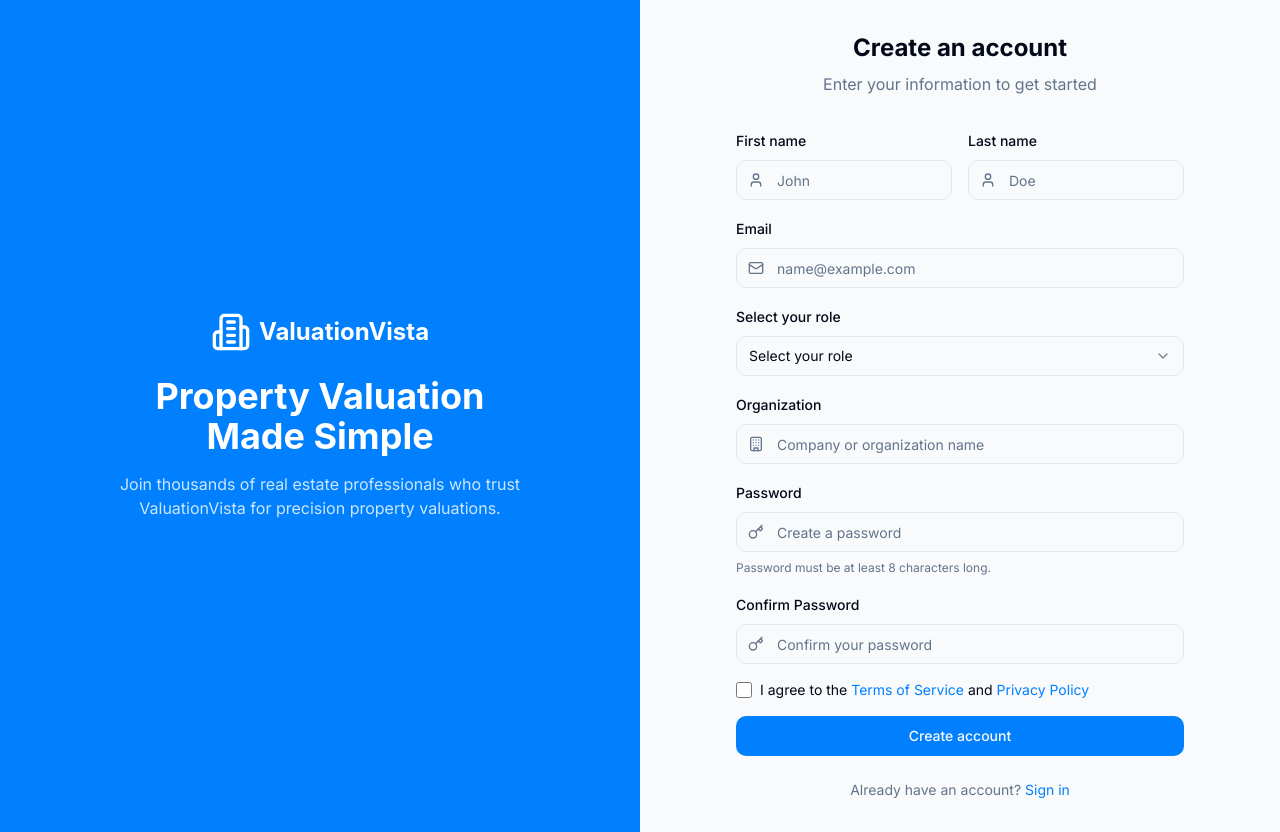
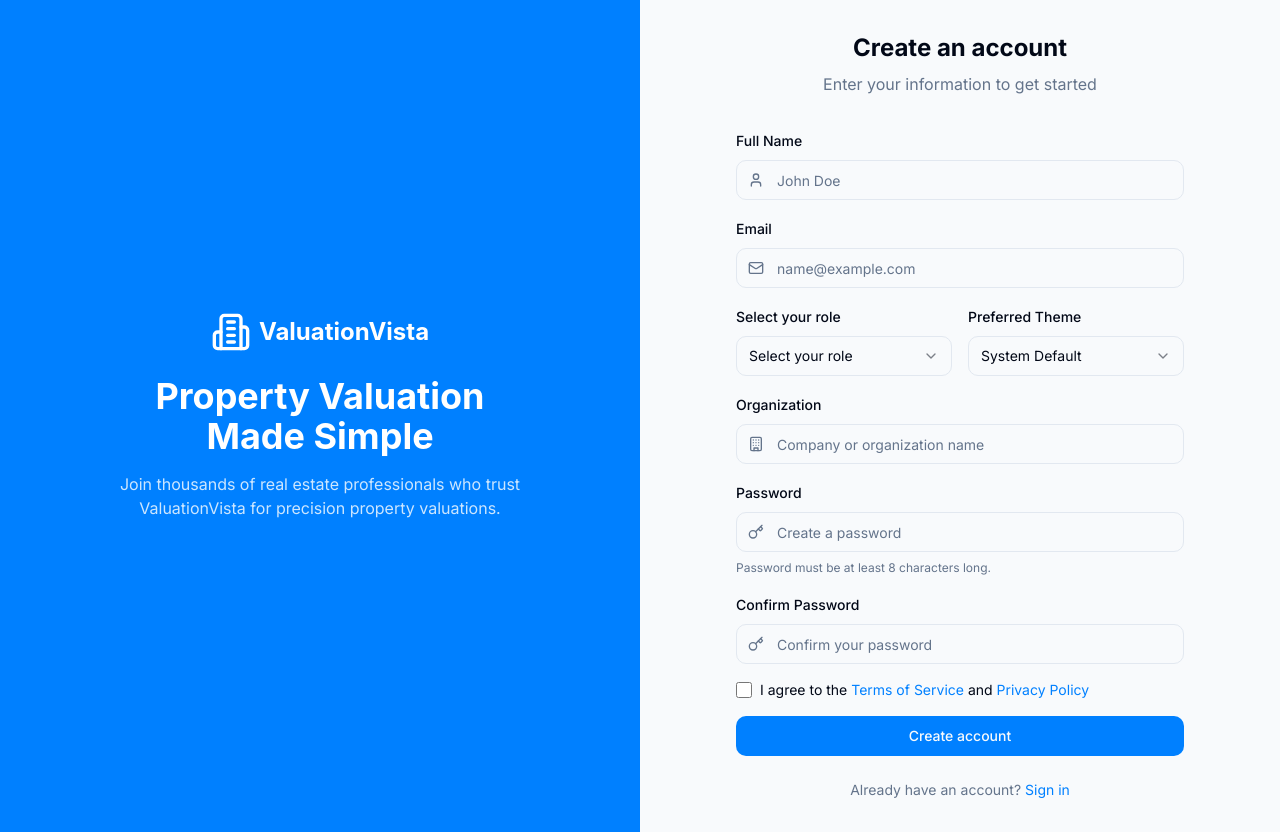
Before and after one commit to devisopen/valuation-vista-landing, a React (Vite) app: page /register in a window 1280 px wide. Built offline with nearby package versions, Linux system fonts and the light colour scheme.

Commit message:
Refactor register form and add toaster
- Replaced first and last name fields with a single full name field in the registration form.
- Implemented toaster notifications for form submissions and system messages.

```diff
--- a/src/pages/Index.tsx
+++ b/src/pages/Index.tsx
@@ -6,8 +6,11 @@ import Hero from '@/components/Hero';
 import Features from '@/components/Features';
 import Testimonials from '@/components/Testimonials';
 import Footer from '@/components/Footer';
+import { useToast } from "@/hooks/use-toast";
 
 const Index = () => {
+  const { toast } = useToast();
+
   useEffect(() => {
     // Smooth scroll behavior for anchor links
     document.querySelectorAll('a[href^="#"]').forEach(anchor => {
@@ -22,6 +25,20 @@ const Index = () => {
       });
     });
   }, []);
+
+  const handleRequestMembership = () => {
+    toast({
+      title: "Request Membership",
+      description: "Redirecting you to our registration page."
+    });
+  };
+
+  const handleLogin = () => {
+    toast({
+      title: "Login",
+      description: "Redirecting you to our login page."
+    });
+  };
 
   return (
     <div className="min-h-screen bg-background smooth-scroll">
@@ -51,7 +68,7 @@ const Index = () => {
                 whileHover={{ scale: 1.05 }}
                 whileTap={{ scale: 0.95 }}
               >
-                <Link to="/register">
+                <Link to="/register" onClick={handleRequestMembership}>
                   <button className="bg-primary hover:bg-primary/90 text-white font-medium rounded-lg px-6 py-3 transition-colors w-full">
                     Request Membership
                   </button>
@@ -61,7 +78,7 @@ const Index = () => {
                 whileHover={{ scale: 1.05 }}
                 whileTap={{ scale: 0.95 }}
               >
-                <Link to="/login">
+                <Link to="/login" onClick={handleLogin}>
                   <button className="bg-white text-foreground font-medium rounded-lg px-6 py-3 border border-gray-200 hover:bg-gray-50 transition-colors w-full">
                     Log In
                   </button>
--- a/src/pages/auth/Register.tsx
+++ b/src/pages/auth/Register.tsx
@@ -5,7 +5,7 @@ import { motion } from 'framer-motion';
 import { useForm } from 'react-hook-form';
 import { z } from 'zod';
 import { zodResolver } from '@hookform/resolvers/zod';
-import { Building, Mail, User, Key, Info } from 'lucide-react';
+import { Building, Mail, User, Key } from 'lucide-react';
 import { Form, FormControl, FormField, FormItem, FormLabel, FormMessage } from '@/components/ui/form';
 import { Input } from '@/components/ui/input';
 import { Button } from '@/components/ui/button';
@@ -13,8 +13,7 @@ import { Select, SelectContent, SelectItem, SelectTrigger, SelectValue } from '@
 import { useToast } from "@/hooks/use-toast";
 
 const registerSchema = z.object({
-  firstName: z.string().min(2, { message: "First name must be at least 2 characters." }),
-  lastName: z.string().min(2, { message: "Last name must be at least 2 characters." }),
+  fullName: z.string().min(2, { message: "Full name must be at least 2 characters." }),
   email: z.string().email({ message: "Please enter a valid email address." }),
   role: z.enum(["bank", "valuer"], {
     required_error: "Please select a role.",
@@ -24,6 +23,9 @@ const registerSchema = z.object({
   confirmPassword: z.string(),
   acceptTerms: z.boolean().refine(val => val === true, {
     message: "You must accept the terms and conditions.",
+  }),
+  theme: z.enum(["light", "dark", "system"], {
+    required_error: "Please select a theme.",
   }),
 }).refine((data) => data.password === data.confirmPassword, {
   message: "Passwords do not match",
@@ -38,14 +40,14 @@ const Register = () => {
   const form = useForm<RegisterFormValues>({
     resolver: zodResolver(registerSchema),
     defaultValues: {
-      firstName: "",
-      lastName: "",
+      fullName: "",
       email: "",
       role: undefined,
       organization: "",
       password: "",
       confirmPassword: "",
       acceptTerms: false,
+      theme: "system",
     },
   });
 
@@ -53,7 +55,7 @@ const Register = () => {
     console.log(data);
     toast({
       title: "Registration submitted",
-      description: "Your membership request has been received. We'll review it shortly.",
+      description: `Your membership request has been received, ${data.fullName}. We'll review it shortly.`,
     });
   };
 
@@ -71,41 +73,22 @@ const Register = () => {
 
       <Form {...form}>
         <form onSubmit={form.handleSubmit(onSubmit)} className="space-y-4">
-          <div className="grid grid-cols-1 md:grid-cols-2 gap-4">
           <FormField
             control={form.control}
-              name="firstName"
+            name="fullName"
             render={({ field }) => (
               <FormItem>
-                  <FormLabel>First name</FormLabel>
+                <FormLabel>Full Name</FormLabel>
                 <FormControl>
                   <div className="relative">
                     <User className="absolute left-3 top-1/2 -translate-y-1/2 h-4 w-4 text-muted-foreground" />
-                      <Input className="pl-10" placeholder="John" {...field} />
+                    <Input className="pl-10" placeholder="John Doe" {...field} />
                   </div>
                 </FormControl>
                 <FormMessage />
               </FormItem>
             )}
           />
-
-            <FormField
-              control={form.control}
-              name="lastName"
-              render={({ field }) => (
-                <FormItem>
-                  <FormLabel>Last name</FormLabel>
-                  <FormControl>
-                    <div className="relative">
-                      <User className="absolute left-3 top-1/2 -translate-y-1/2 h-4 w-4 text-muted-foreground" />
-                      <Input className="pl-10" placeholder="Doe" {...field} />
-                    </div>
-                  </FormControl>
-                  <FormMessage />
-                </FormItem>
-              )}
-            />
-          </div>
 
           <FormField
             control={form.control}
@@ -124,6 +107,7 @@ const Register = () => {
             )}
           />
 
+          <div className="grid grid-cols-1 md:grid-cols-2 gap-4">
             <FormField
               control={form.control}
               name="role"
@@ -145,6 +129,30 @@ const Register = () => {
                 </FormItem>
               )}
             />
+
+            <FormField
+              control={form.control}
+              name="theme"
+              render={({ field }) => (
+                <FormItem>
+                  <FormLabel>Preferred Theme</FormLabel>
+                  <Select onValueChange={field.onChange} defaultValue={field.value}>
+                    <FormControl>
+                      <SelectTrigger className="w-full">
+                        <SelectValue placeholder="Select theme preference" />
+                      </SelectTrigger>
+                    </FormControl>
+                    <SelectContent>
+                      <SelectItem value="light">Light</SelectItem>
+                      <SelectItem value="dark">Dark</SelectItem>
+                      <SelectItem value="system">System Default</SelectItem>
+                    </SelectContent>
+                  </Select>
+                  <FormMessage />
+                </FormItem>
+              )}
+            />
+          </div>
 
           <FormField
             control={form.control}
```
Lines whose indentation alone changed are shown as unchanged.
